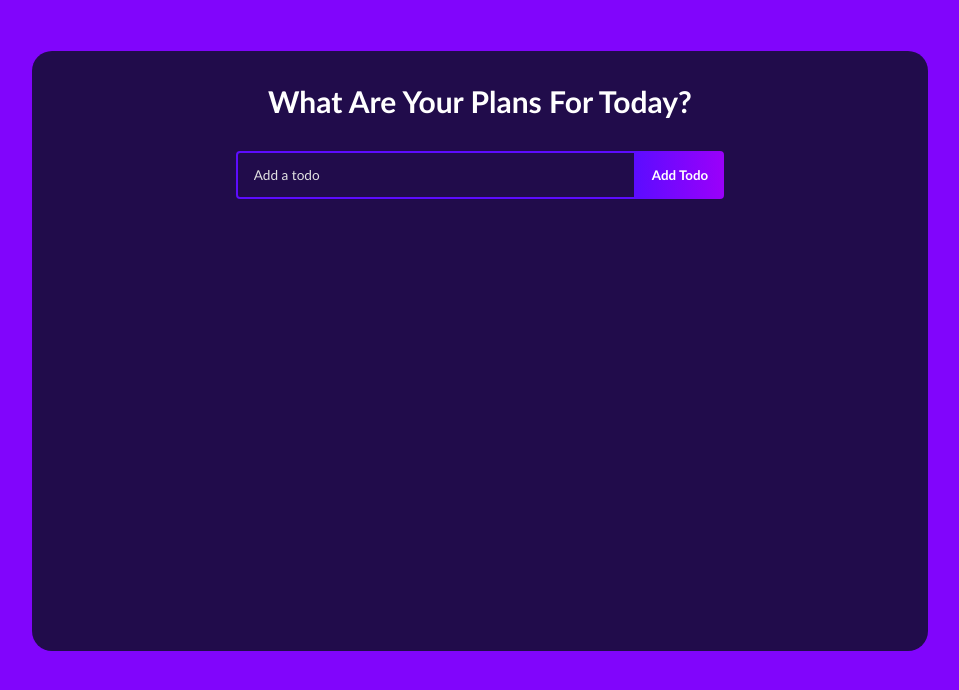
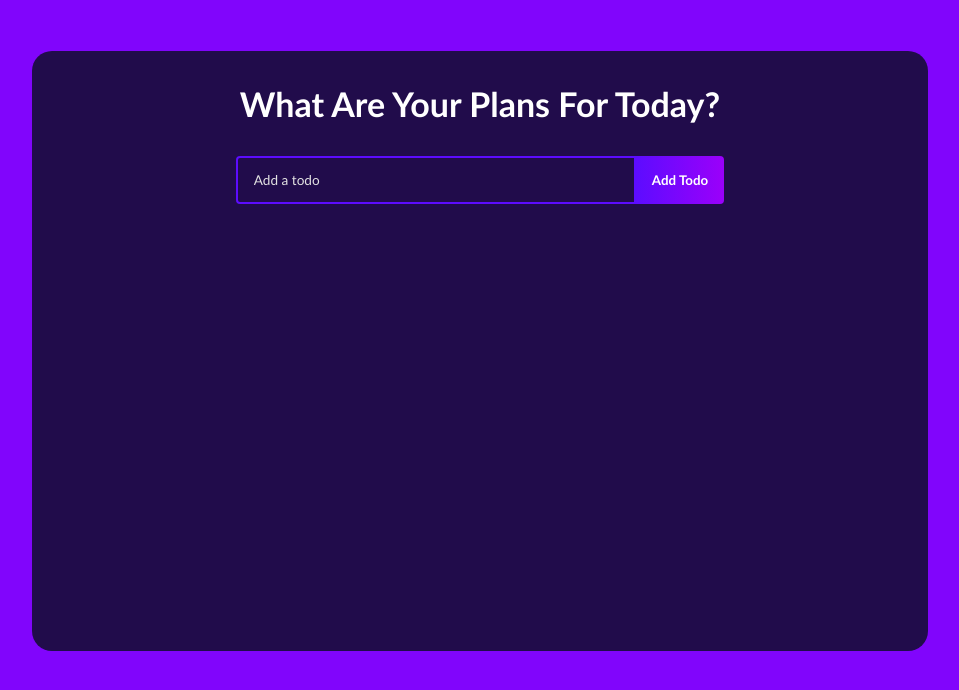
Before and after one commit to ForJessicaSake/Todo-App, a React (Create React App) app: page / in a window 1280 px wide. Shown: the top 690 px of the page, without its empty margins (160-1119 px from the left). Built offline with nearby package versions, Linux system fonts and the light colour scheme.

Commit message:
I added framer motion to just the home component todo input

```diff
--- a/src/App.css
+++ b/src/App.css
@@ -23,7 +23,7 @@
    h1 {
        margin: 32px 0;
        color: #fff;
-       font-size: 30px;
+       font-size: 34px;
    }
 
    .complete {
@@ -203,7 +203,7 @@
            margin: 15% 5%;
        }
        .form input {
-           width: 500px;
+           width: 400px;
            margin-bottom: 6%;
            padding: 35px;
        }
```
